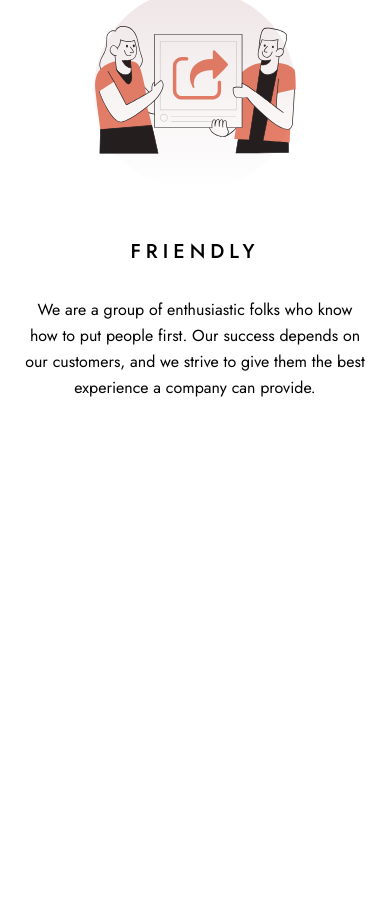
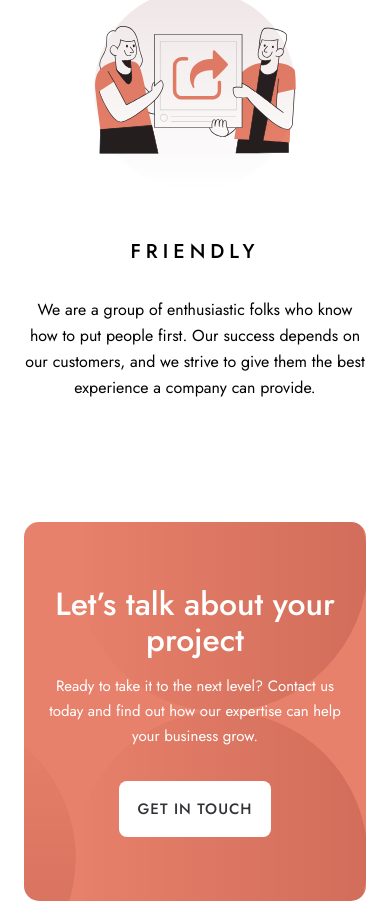
Before and after one commit to Alexandre-st/Designo-multi-page, a React (Create React App) app: page / in a window 390 px wide. Shown: the part 2972-3873 px from the top of the page. Before the commit the page ends 3373 px from the top, so only its background shows below. Built offline with nearby package versions, Linux system fonts and the light colour scheme.

Commit message:
Talk about part done, full responsive

```diff
--- a/src/components/Home/Home.js
+++ b/src/components/Home/Home.js
@@ -7,6 +7,7 @@ import Passionate from '../../assets/home/desktop/illustration-passionate.svg';
 import Resourceful from '../../assets/home/desktop/illustration-resourceful.svg';
 import Friendly from '../../assets/home/desktop/illustration-friendly.svg';
 import Link from '../Links/Link';
+import TalkAbout from '../TalkAbout/TalkAbout';
 
 const Home = () => {
   return (
@@ -79,6 +80,11 @@ const Home = () => {
           </div>
         </div>
       </section>
+
+      {/* Talk About Part */}
+      <section className="talk container">
+        <TalkAbout />
+      </section>
     </main>
   );
 }
--- /dev/null
+++ b/src/components/TalkAbout/TalkAbout.js
@@ -0,0 +1,19 @@
+import React from 'react';
+
+const TalkAbout = () => {
+  return (
+    <div className="talk-content">
+      <div className="talk-content-text">
+        <h5>Let’s talk about your project</h5>
+        <p className="text">
+          Ready to take it to the next level? Contact us today and find out how our expertise can help your business grow.
+        </p>
+      </div>
+      <div className="talk-content-button">
+        <button className="button">Get in touch</button>
+      </div>
+    </div>
+  );
+}
+
+export default TalkAbout;
--- /dev/null
+++ b/src/components/TalkAbout/_talkAbout.scss
@@ -0,0 +1,72 @@
+@use "../../styles/variables/mixins" as *;
+
+.talk {
+  margin-top: 12.1rem;
+
+  @include mq(tablet) {
+    margin-top: 6.7rem;
+  }
+
+  @include mq(laptop) {
+    margin-top: 16rem
+  }
+
+  &-content {
+    background-color: #E7816B;
+    background-image: url("../../assets/shared/desktop/bg-pattern-call-to-action.svg");
+    background-position-x: 45%;
+    background-position-y: center;
+    background-repeat: no-repeat;
+    padding: 6.4rem 2.4rem 6.4rem 2.4rem;
+    border-radius: 15px;
+    color: #FFFFFF;
+    display: flex;
+    flex-direction: column;
+    align-items: center;
+    text-align: center;
+
+    @include mq(tablet) {
+      padding: 5.7rem 5.9rem 5.7rem 5.8rem;
+      background-position-x: 0;
+    }
+
+    @include mq(laptop) {
+      flex-direction: row;
+      text-align: left;
+      gap: 30.9rem;
+      padding: 7.2rem 9.6rem 7.2rem 9.5rem;
+      align-items: center;
+      background-position-x: 100%;
+    }
+
+    h5 {
+      @include mq(tablet) {
+        padding: 0 11.9rem;
+      }
+      @include mq(laptop) {
+        padding: 0;
+      }
+
+      @include mq(desktop) {
+        padding: 0 19rem 0 0;
+      }
+    }
+
+    p {
+      font-size: 1.5rem;
+      line-height: 2.5rem;
+      margin: 1.6rem 0 3.2rem 0;
+
+      @include mq(tablet) {
+        font-size: 1.6rem;
+        line-height: 2.6rem;
+        padding: 0 7rem;
+      }
+
+      @include mq(laptop) {
+        padding: 0;
+        padding: 0 2rem 0 0;
+      }
+    }
+  }
+}
--- a/src/styles/base/_base.scss
+++ b/src/styles/base/_base.scss
@@ -47,6 +47,18 @@ h4 {
   letter-spacing: 5px;
 }
 
+h5 {
+  font-size: 3.2rem;
+  line-height: 3.6rem;
+  font-weight: 500;
+  margin: 0;
+
+  @include mq(tablet) {
+    font-size: 4rem;
+    line-height: 4rem;
+  }
+}
+
 .container {
   position: relative;
   max-width: 111rem;
--- a/src/styles/index.scss
+++ b/src/styles/index.scss
@@ -6,3 +6,4 @@
 @use "../components/Header/header";
 @use "../components/Home/home";
 @use "../components/Links/link";
+@use "../components/TalkAbout/talkAbout";
```
Also changed, not shown: src/components/Footer/Footer.js (added, +11 -0 lines).
